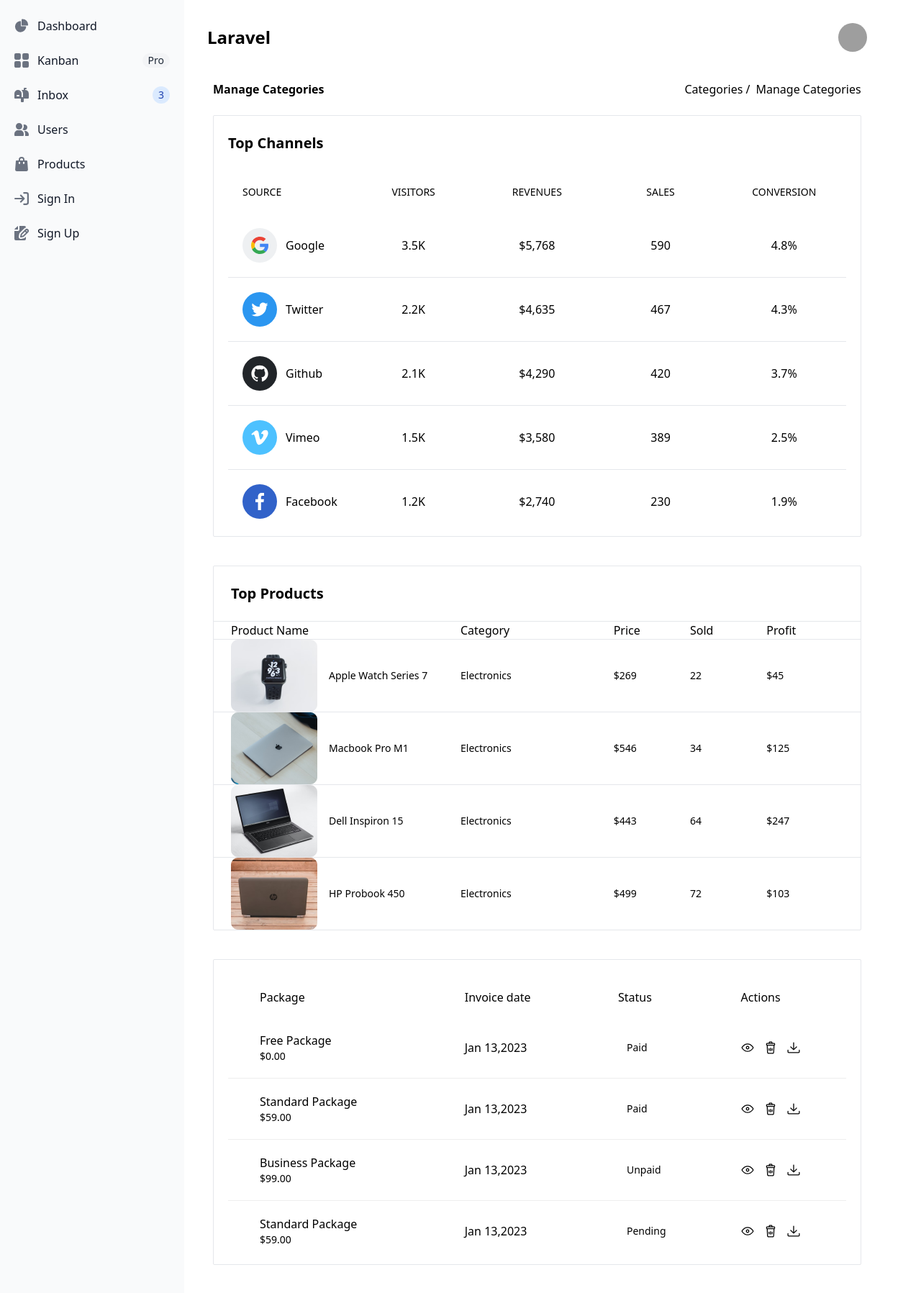
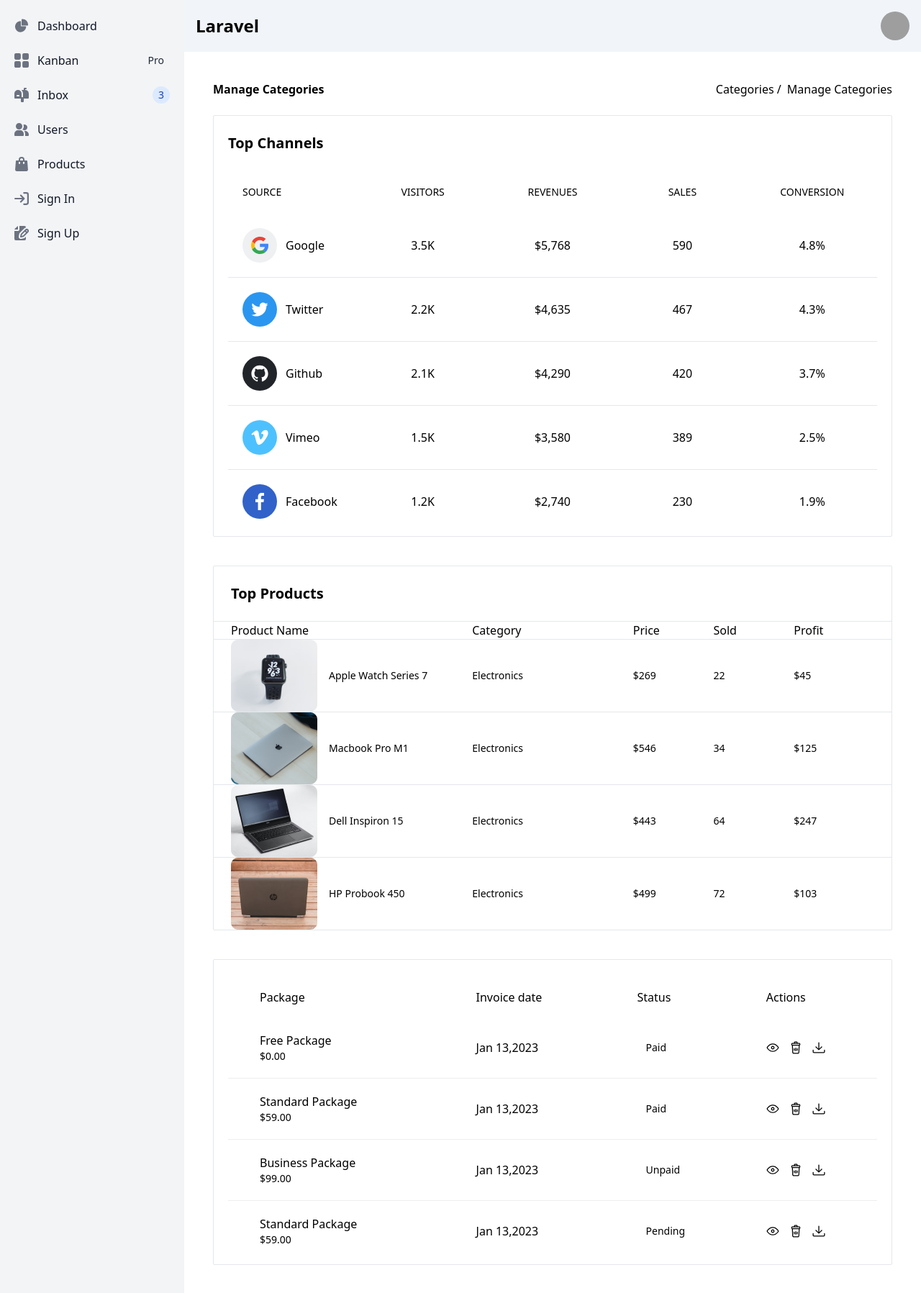
Before and after one commit to Comestro/PROJECT-1-BIHARSHOP-, a Laravel app: page /admin/category in a window 1280 px wide. Shown: the top 1797 px of the page at 72% size. Run offline with Laravel 12, Linux system fonts and the light colour scheme; data that the repository does not hold is empty; some libraries are stand-ins or nearby versions; grey boxes are pictures that could not be loaded.

Commit message:
admin layout work

```diff
--- a/resources/views/admin/adminBase.blade.php
+++ b/resources/views/admin/adminBase.blade.php
@@ -24,29 +24,24 @@
     <div class="flex h-screen overflow-hidden">
         <!-- ===== Sidebar Start ===== -->
         @include('admin.includes.sidebar')
-
-
         <!-- ===== Header Start ===== -->
-
-
-        <div class="p-4 sm:ml-64">
+        <div class="sm:ml-64 flex-1">
             @include('admin.includes.adminHeader')
-            @yield('content')
-        @show
+            <div class="p-4">
+                @yield('content')
+                    @show
+        </div>
     </div>
 
 
 
 </div>
-
-
 <!-- ===== Sidebar End ===== -->
 
 </div>
 <!-- ===== Page Wrapper End ===== -->
+@livewireScripts
 
-@livewireScripts
-@livewireScriptConfig
 
 {{-- floabite js linking --}}
 <script src="https://cdn.jsdelivr.net/npm/flowbite@2.5.1/dist/flowbite.min.js"></script>
--- a/resources/views/admin/includes/adminHeader.blade.php
+++ b/resources/views/admin/includes/adminHeader.blade.php
@@ -1,6 +1,6 @@
 
 
-<nav class="bg-white border-gray-200 dark:bg-gray-900">
+<nav class="bg-slate-100 border-gray-200 dark:bg-gray-900">
     <div class="max-w-screen-xl flex flex-wrap items-center justify-between mx-auto p-4">
       <button data-drawer-target="default-sidebar" data-drawer-toggle="default-sidebar" aria-controls="default-sidebar"
     type="button"
--- a/resources/views/admin/includes/sidebar.blade.php
+++ b/resources/views/admin/includes/sidebar.blade.php
@@ -3,7 +3,7 @@
 <aside id="default-sidebar"
     class="fixed top-0 left-0 z-40 w-64 h-screen transition-transform -translate-x-full sm:translate-x-0"
     aria-label="Sidebar">
-    <div class="h-full px-3 py-4 overflow-y-auto bg-gray-50 dark:bg-gray-800">
+    <div class="h-full px-3 py-4 overflow-y-auto bg-gray-100 dark:bg-gray-800">
         <ul class="space-y-2 font-medium">
             <li>
                 <a href="#"
--- a/resources/views/admin/insertCategory.blade.php
+++ b/resources/views/admin/insertCategory.blade.php
@@ -3,7 +3,7 @@
 @section('content')
 
     <main>
-        <div class="mx-auto max-w-screen-2xl p-4 md:p-6 2xl:p-10">
+        <div class="mx-auto w-full p-4 md:p-6 2xl:p-10">
             <!-- Breadcrumb Start -->
             <div class="mb-6 flex flex-col gap-3 sm:flex-row sm:items-center sm:justify-between">
                 <h2 class="text-title-md2 font-bold text-black dark:text-white">
--- a/resources/views/admin/manageCategory.blade.php
+++ b/resources/views/admin/manageCategory.blade.php
@@ -3,7 +3,7 @@
 @section('content')
 
 <main>
-    <div class="mx-auto max-w-screen-2xl p-4 md:p-6 2xl:p-10">
+    <div class="mx-auto w-full p-4 md:p-6 2xl:p-10">
         <!-- Breadcrumb Start -->
         <div class="mb-6 flex flex-col gap-3 sm:flex-row sm:items-center sm:justify-between">
             <h2 class="text-title-md2 font-bold text-black dark:text-white">
```
